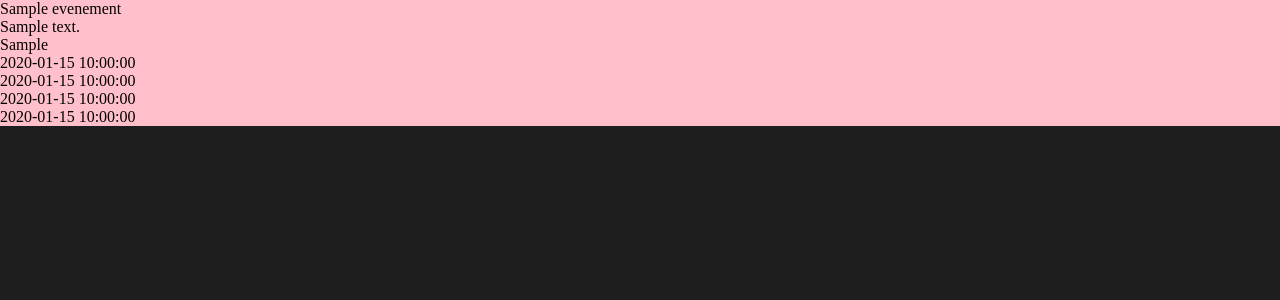
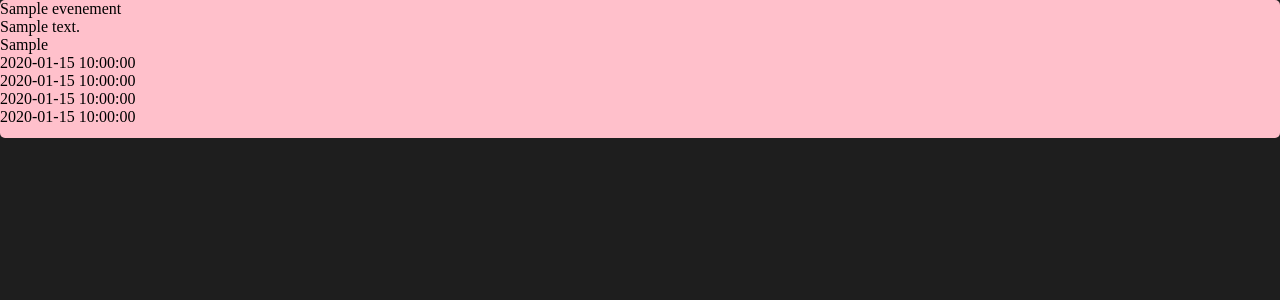
Before and after one commit to lorenzo-bnc/game_event_hotel, a PHP site: page / in a window 1280 px wide. Shown: the top 300 px of the page. Run offline with PHP 8.4, Linux system fonts and the light colour scheme; tables that the repository leaves empty or names only in its code hold one stand-in row (values such as "Sample post").

Commit message:
commit 56

```diff
--- a/CSS/styles.css
+++ b/CSS/styles.css
@@ -19,5 +19,14 @@ body{
     font-family: 'Times New Roman', Times, serif;
     background-color: pink;
     display: flex;
+    margin-bottom: 12px;
+    border-radius: 5px;
 
 }
+
+.container4{
+     margin-bottom: 12px;
+    border-radius: 5px;
+    border-color: blueviolet;
+
+}
```
